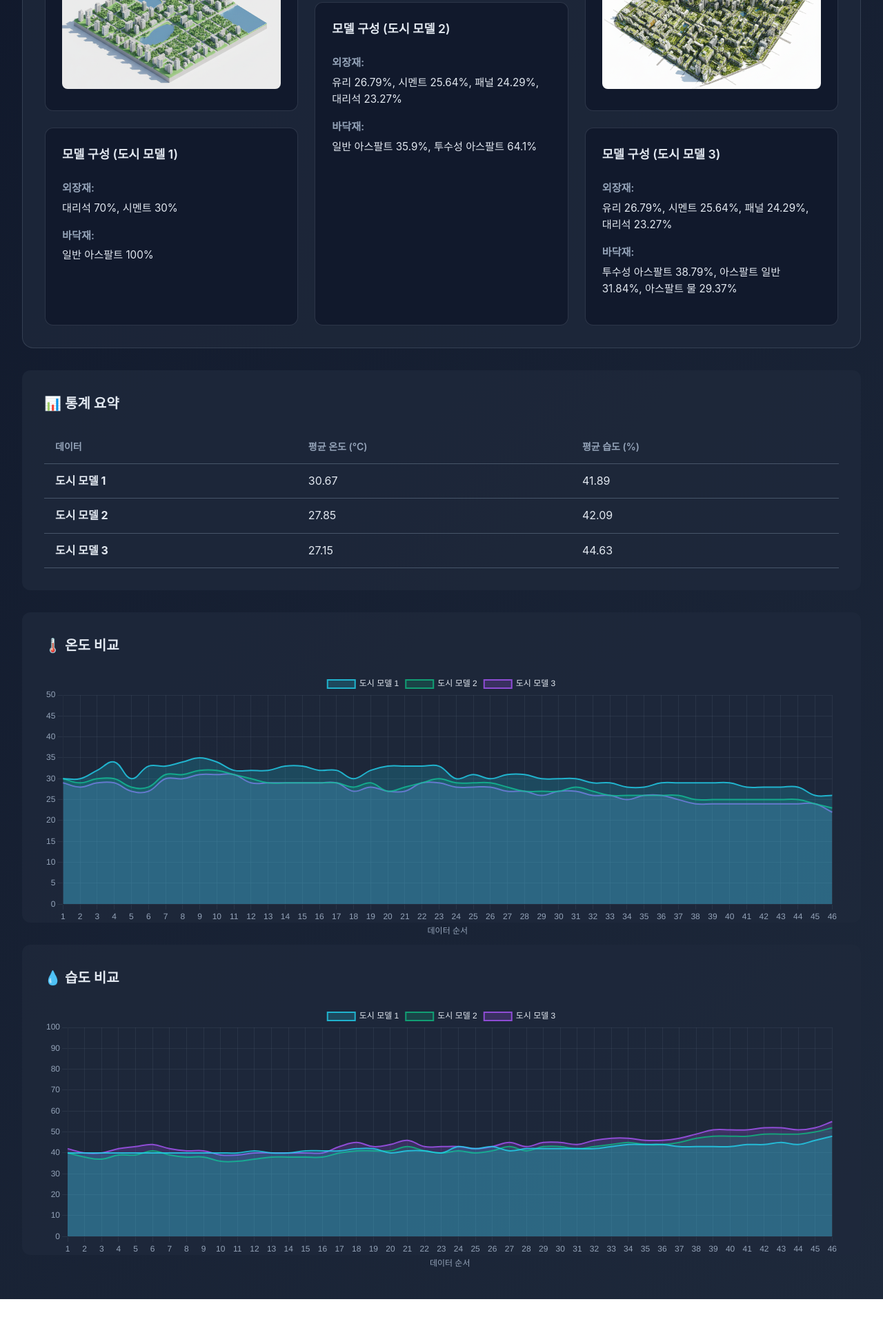
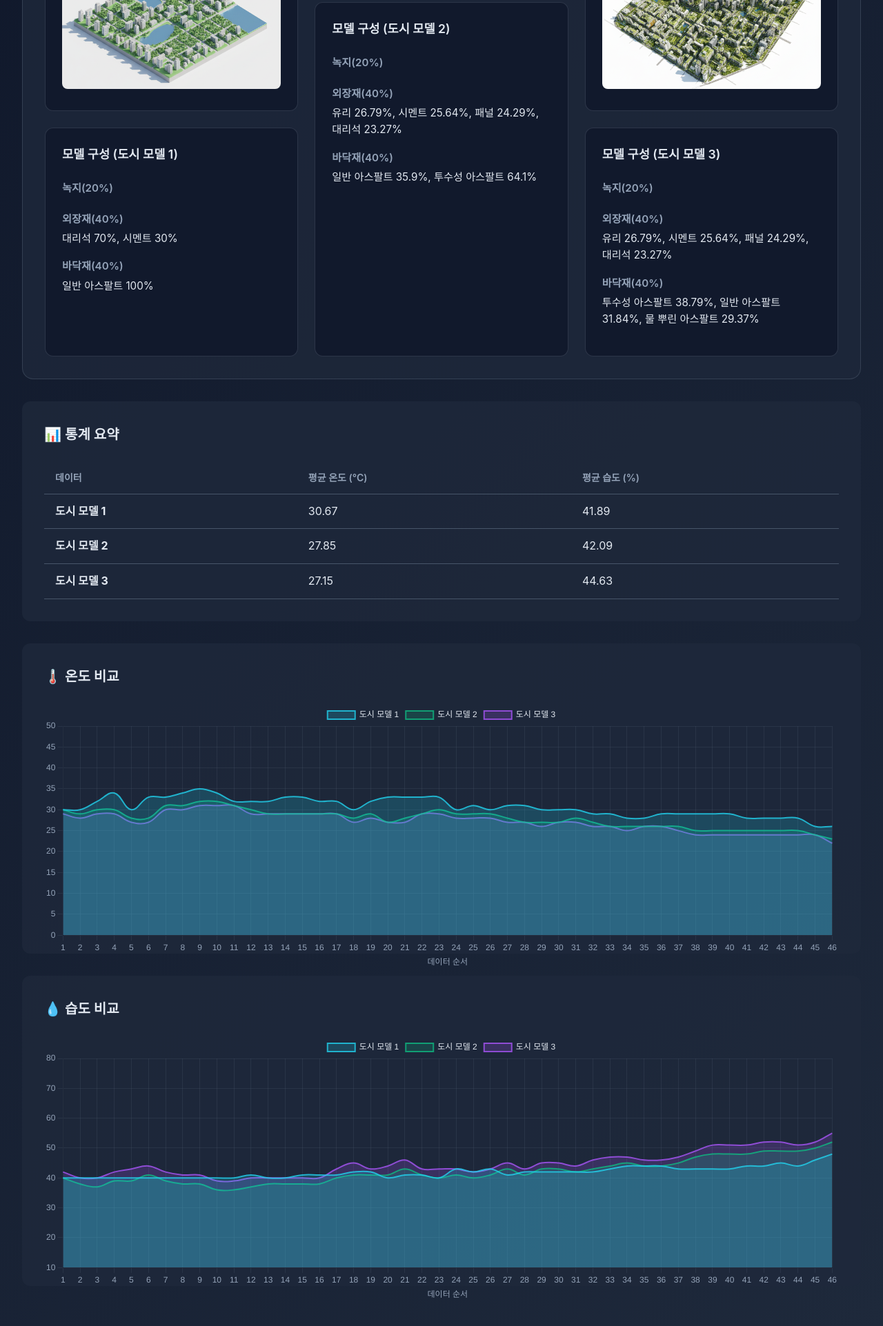
Before and after one commit to jsh05151/Heat-island, a plain HTML site: page index.html in a window 1280 px wide. Shown: the part 475-2398 px from the top of the page at 69% size. Before the commit the page ends 2359 px from the top, so only its background shows below. Drawn offline with nearby package versions, Linux system fonts and the light colour scheme.

Commit message:
Update index.html

```diff
--- a/index.html
+++ b/index.html
@@ -340,11 +340,15 @@
                         <div class="model-description-panel">
                             <div class="model-desc-title" id="modelDescTitle1">모델 구성</div>
                             <div class="model-desc-line">
-                                <span class="model-desc-label">외장재:</span>
+                                <span class="model-desc-label">녹지(20%)</span>
+                                <span id="modelDescGreenery1" class="model-desc-content"></span>
+                            </div>
+                            <div class="model-desc-line">
+                                <span class="model-desc-label">외장재(40%)</span>
                                 <span id="modelDescExterior1" class="model-desc-content">-</span>
                             </div>
                             <div class="model-desc-line">
-                                <span class="model-desc-label">바닥재:</span>
+                                <span class="model-desc-label">바닥재(40%)</span>
                                 <span id="modelDescPavement1" class="model-desc-content">-</span>
                             </div>
                         </div>
@@ -366,11 +370,15 @@
                         <div class="model-description-panel">
                             <div class="model-desc-title" id="modelDescTitle2">모델 구성</div>
                             <div class="model-desc-line">
-                                <span class="model-desc-label">외장재:</span>
+                                <span class="model-desc-label">녹지(20%)</span>
+                                <span id="modelDescGreenery2" class="model-desc-content"></span>
+                            </div>
+                            <div class="model-desc-line">
+                                <span class="model-desc-label">외장재(40%)</span>
                                 <span id="modelDescExterior2" class="model-desc-content">-</span>
                             </div>
                             <div class="model-desc-line">
-                                <span class="model-desc-label">바닥재:</span>
+                                <span class="model-desc-label">바닥재(40%)</span>
                                 <span id="modelDescPavement2" class="model-desc-content">-</span>
                             </div>
                         </div>
@@ -392,11 +400,15 @@
                         <div class="model-description-panel">
                             <div class="model-desc-title" id="modelDescTitle3">모델 구성</div>
                             <div class="model-desc-line">
-                                <span class="model-desc-label">외장재:</span>
+                                <span class="model-desc-label">녹지(20%)</span>
+                                <span id="modelDescGreenery3" class="model-desc-content"></span>
+                            </div>
+                            <div class="model-desc-line">
+                                <span class="model-desc-label">외장재(40%)</span>
                                 <span id="modelDescExterior3" class="model-desc-content">-</span>
                             </div>
                             <div class="model-desc-line">
-                                <span class="model-desc-label">바닥재:</span>
+                                <span class="model-desc-label">바닥재(40%)</span>
                                 <span id="modelDescPavement3" class="model-desc-content">-</span>
                             </div>
                         </div>
@@ -417,7 +429,7 @@
             <div id="singleSimulator" class="simulator-container">
                 <div class="control-panel">
                      <div class="dropdown-section">
-                        <label class="dropdown-label">건축 외장재</label>
+                        <label class="dropdown-label">건물 외장재</label>
                         <select class="dropdown" id="option1" onchange="updateSimulator()">
                             <option value="시멘트">시멘트</option>
                             <option value="대리석">대리석</option>
@@ -426,20 +438,29 @@
                         </select>
                     </div>
                     <div class="dropdown-section">
-                        <label class="dropdown-label">도로 포장재</label>
+                        <label class="dropdown-label">바닥재</label>
                         <select class="dropdown" id="option2" onchange="updateSimulator()">
-                            <option value="아스팔트(물)">아스팔트(물)</option>
+                            <option value="물 뿌린 아스팔트">물 뿌린 아스팔트</option>
                             <option value="아스팔트(일반)">아스팔트(일반)</option>
                             <option value="투수성 아스팔트">투수성 아스팔트</option>
                         </select>
                     </div>
+
+                    <div class="dropdown-section">
+                        <label class="dropdown-label">자연환경</label>
+                        <select class="dropdown" id="option3" onchange="updateSimulator()">
+                            <option value="호수">호수</option>
+                            <option value="없음">없음</option>
+                        </select>
+                    </div>
+
                     <div id="tempDisplay" class="temperature-display">
                         <div class="temperature-label">예상 온도</div>
                         <div class="temperature-value" id="temperatureValue">25.0°C</div>
                     </div>
                 </div>
                 <div class="display-panel">
-                    <img id="displayImage" src="img/wwo.png" alt="시멘트-아스팔트(물)" class="display-image">
+                    <img id="displayImage" src="img/wwo.png" alt="시멘트-물 뿌린 아스팔트-호수" class="display-image">
                 </div>
             </div>
 
@@ -612,19 +633,22 @@ Time,City_Temperature_Predicted,City_Humidity_Predicted
 `
         };
 
-        // 모델별 설명 데이터
+        // [수정됨] 모델별 설명 데이터 (녹지 항목 추가)
         const modelDescriptionData = {
             'model1': {
+                greenery: '', // [수정됨] 하이픈 제거
                 exterior: '대리석 70%, 시멘트 30%',
                 pavement: '일반 아스팔트 100%'
             },
             'model2': {
+                greenery: '', // [수정됨] 하이픈 제거
                 exterior: '유리 26.79%, 시멘트 25.64%, 패널 24.29%, 대리석 23.27%',
                 pavement: '일반 아스팔트 35.9%, 투수성 아스팔트 64.1%'
             },
             'model3': {
+                greenery: '', // [수정됨] 하이픈 제거
                 exterior: '유리 26.79%, 시멘트 25.64%, 패널 24.29%, 대리석 23.27%',
-                pavement: '투수성 아스팔트 38.79%, 아스팔트 일반 31.84%, 아스팔트 물 29.37%'
+                pavement: '투수성 아스팔트 38.79%, 일반 아스팔트 31.84%, 물 뿌린 아스팔트 29.37%'
             }
         };
 
@@ -669,9 +693,11 @@ Time,City_Temperature_Predicted,City_Humidity_Predicted
             updateCharts();
         }
 
+        // [수정됨] updatePanelContent 함수 (녹지 항목 업데이트 로직 추가)
         function updatePanelContent(index, modelKey) {
             const imgEl = document.getElementById(`modelImage${index}`);
             const titleEl = document.getElementById(`modelDescTitle${index}`);
+            const greeneryEl = document.getElementById(`modelDescGreenery${index}`); // 녹지 요소 선택
             const exteriorEl = document.getElementById(`modelDescExterior${index}`);
             const pavementEl = document.getElementById(`modelDescPavement${index}`);
 
@@ -681,13 +707,16 @@ Time,City_Temperature_Predicted,City_Humidity_Predicted
             if (descData && imgPath) {
                 imgEl.src = imgPath;
                 titleEl.textContent = `모델 구성 (${dataNames[modelKey]})`;
+                // [수정됨] 하이픈 대신 빈 문자열('')' 사용
+                greeneryEl.textContent = descData.greenery || ''; // 녹지 데이터 업데이트
                 exteriorEl.textContent = descData.exterior;
                 pavementEl.textContent = descData.pavement;
             } else {
                 imgEl.src = 'https://placehold.co/600x400/1e293b/94a3b8?text=Image+Not+Found'; // 기본 이미지
                 titleEl.textContent = '모델 구성';
-                exteriorEl.textContent = '-';
-                pavementEl.textContent = '-';
+                greeneryEl.textContent = ''; // 녹지 리셋
+                exteriorEl.textContent = '-'; // [수정됨] 기존 하이픈 유지
+                pavementEl.textContent = '-'; // [수정됨] 기존 하이픈 유지
             }
         }
 
@@ -853,8 +882,8 @@ Time,City_Temperature_Predicted,City_Humidity_Predicted
                         y: {
                             ticks: { color: textSecondaryColor },
                             grid: { color: 'rgba(71, 85, 105, 0.3)' },
-                            min: 0, // Y축 최소값 0
-                            max: metric === '온도' ? 50 : 100 // Y축 최대값 (온도 50, 습도 100)
+                            min: metric === '습도' ? 10 : 0, // [수정] 습도일 때 Y축 최소 10, 그 외 0
+                            max: metric === '온도' ? 50 : 80  // [수정] 온도일 때 50, 습도일 때 80
                         }
                     },
                     plugins: { legend: { labels: { color: textPrimaryColor } } }
@@ -864,27 +893,42 @@ Time,City_Temperature_Predicted,City_Humidity_Predicted
             csvChartInstances.push(newChart); // 배열에 추가
         }
 
-        // --- 시뮬레이터 섹션 (롤백됨) ---
+        // --- 시뮬레이터 섹션 ---
 
-        // [롤백] 'image' 속성 복원 및 img/ 경로 적용
+        // [수정됨] simulatorData: 요청하신 새 온도로 변경
         const simulatorData = {
-            '시멘트-아스팔트(물)': { temp: 35.89, image: 'img/wwo.png' },
-            '시멘트-아스팔트(일반)': { temp: 34.85, image: 'img/wwx.png' },
-            '시멘트-투수성 아스팔트': { temp: 28.19, image: 'img/wt.png' },
-            '대리석-아스팔트(물)': { temp: 38.49, image: 'img/dwo.png' },
-            '대리석-아스팔트(일반)': { temp: 37.45, image: 'img/dwx.png' },
-            '대리석-투수성 아스팔트': { temp: 30.79, image: 'img/dt.png' },
-            '유리-아스팔트(물)': { temp: 33.23, image: 'img/gwo.png' },
-            '유리-아스팔트(일반)': { temp: 32.19, image: 'img/gwx.png' },
-            '유리-투수성 아스팔트': { temp: 25.53, image: 'img/gt.png' },
-            '징크패널-아스팔트(물)': { temp: 36.77, image: 'img/jwo.png' },
-            '징크패널-아스팔트(일반)': { temp: 35.73, image: 'img/jwx.png' },
-            '징크패널-투수성 아스팔트': { temp: 29.07, image: 'img/jt.png' }
+            '시멘트-물 뿌린 아스팔트-없음': { temp: 28.08, image: 'img/wwo.png' },
+            '시멘트-물 뿌린 아스팔트)-호수': { temp: 26.08, image: 'img/wwo.png' },
+            '시멘트-아스팔트(일반)-없음': { temp: 28.92, image: 'img/wwx.png' },
+            '시멘트-아스팔트(일반)-호수': { temp: 26.92, image: 'img/wwx.png' },
+            '시멘트-투수성 아스팔트-없음': { temp: 25.02, image: 'img/wt.png' },
+            '시멘트-투수성 아스팔트-호수': { temp: 23.02, image: 'img/wt.png' },
+
+            '대리석-물 뿌린 아스팔트-없음': { temp: 29.67, image: 'img/dwo.png' },
+            '대리석-물 뿌린 아스팔트-호수': { temp: 27.67, image: 'img/dwo.png' },
+            '대리석-아스팔트(일반)-없음': { temp: 30.67, image: 'img/dwx.png' },
+            '대리석-아스팔트(일반)-호수': { temp: 28.67, image: 'img/dwx.png' },
+            '대리석-투수성 아스팔트-없음': { temp: 26.72, image: 'img/dt.png' },
+            '대리석-투수성 아스팔트-호수': { temp: 24.72, image: 'img/dt.png' },
+
+            '유리-물 뿌린 아스팔트-없음': { temp: 26.92, image: 'img/gwo.png' },
+            '유리-물 뿌린 아스팔트-호수': { temp: 24.92, image: 'img/gwo.png' }, // [수정됨] 쉼표 추가
+            '유리-아스팔트(일반)-없음': { temp: 27.9, image: 'img/gwx.png' },
+            '유리-아스팔트(일반)-호수': { temp: 25.9, image: 'img/gwx.png' },
+            '유리-투수성 아스팔트-없음': { temp: 24.0, image: 'img/gt.png' },
+            '유리-투수성 아스팔트-호수': { temp: 22.0, image: 'img/gt.png' },
+
+            '징크패널-물 뿌린 아스팔트-없음': { temp: 29.74, image: 'img/jwo.png' },
+            '징크패널-물 뿌린 아스팔트-호수': { temp: 27.74, image: 'img/jwo.png' },
+            '징크패널-아스팔트(일반)-없음': { temp: 30.64, image: 'img/jwx.png' },
+            '징크패널-아스팔트(일반)-호수': { temp: 28.64, image: 'img/jwx.png' },
+            '징크패널-투수성 아스팔트-없음': { temp: 26.74, image: 'img/jt.png' },
+            '징크패널-투수성 아스팔트-호수': { temp: 24.74, image: 'img/jt.png' }
         };
 
-        // [롤백] updateSimulator가 이미지를 그리도록 변경
+        // [이전 수정] updateSimulator가 3개의 드롭다운에서 값을 읽도록 변경
         function updateSimulator() {
-            const key = `${document.getElementById('option1').value}-${document.getElementById('option2').value}`;
+            const key = `${document.getElementById('option1').value}-${document.getElementById('option2').value}-${document.getElementById('option3').value}`;
             const data = simulatorData[key];
             if (!data) return;
 
@@ -921,22 +965,25 @@ Time,City_Temperature_Predicted,City_Humidity_Predicted
             }, 1000 / frameRate);
         }
 
+        // [이전 수정] 30.5도 이상을 기준으로 색상을 변경합니다.
         function updateTemperatureColor(element, temp) {
             let gradient;
-            if (temp < 28) gradient = 'linear-gradient(135deg, rgba(59, 130, 246, 0.2) 0%, rgba(96, 165, 250, 0.2) 100%)';
-            else if (temp < 32) gradient = 'linear-gradient(135deg, rgba(16, 185, 129, 0.2) 0%, rgba(52, 211, 153, 0.2) 100%)';
-            else if (temp < 36) gradient = 'linear-gradient(135deg, rgba(245, 158, 11, 0.2) 0%, rgba(251, 191, 36, 0.2) 100%)';
-            else gradient = 'linear-gradient(135deg, rgba(239, 68, 68, 0.2) 0%, rgba(248, 113, 113, 0.2) 100%)';
+            if (temp <= 26) { // 26도 이하: 진한 파란색
+                gradient = 'linear-gradient(135deg, rgba(59, 130, 246, 0.8) 0%, rgba(96, 165, 250, 0.8) 100%)';
+            } else if (temp < 30) { // 26초과 ~ 30미만: 녹색
+                gradient = 'linear-gradient(135deg, rgba(16, 185, 129, 0.2) 0%, rgba(52, 211, 153, 0.2) 100%)';
+            } else if (temp < 30.5) { // 30이상 ~ 30.5미만: 주황색
+                gradient = 'linear-gradient(135deg, rgba(245, 158, 11, 0.2) 0%, rgba(251, 191, 36, 0.2) 100%)';
+            } else { // 30.5도 이상: 진한 빨간색
+                gradient = 'linear-gradient(135deg, rgba(239, 68, 68, 0.8) 0%, rgba(248, 113, 113, 0.8) 100%)';
+            }
             element.style.background = gradient;
         }
 
-        // [삭제] 비교 모드 관련 변수/함수 제거
-
-        // [롤백] 갤러리 기능 복원
+        // [이전 수정] 갤러리 기능 (24개 아이템을 순환함)
         const galleryItems = Object.keys(simulatorData);
         let currentGalleryIndex = 0;
 
-        // [수정] 갤러리 클릭 이벤트 핸들러 (비교 모드 이미지도 포함)
         document.querySelectorAll('.display-image').forEach(img => img.addEventListener('click', (e) => {
             const altText = e.target.alt;
             const index = galleryItems.indexOf(altText);
@@ -966,7 +1013,9 @@ Time,City_Temperature_Predicted,City_Humidity_Predicted
             const key = galleryItems[currentGalleryIndex];
             const data = simulatorData[key];
             document.getElementById('galleryImage').src = data.image; // 이미지 경로 설정
-            document.getElementById('galleryTitle').textContent = key.replace('-', ' + ');
+
+            // [이전 수정] 3개 변수 모두 표시되도록 .replace(/-/g, ' + ') 사용
+            document.getElementById('galleryTitle').textContent = key.replace(/-/g, ' + ');
             document.getElementById('galleryTemp').textContent = `${data.temp.toFixed(1)}°C`;
         }
 
@@ -988,9 +1037,8 @@ Time,City_Temperature_Predicted,City_Humidity_Predicted
             updatePanelContent(3, document.getElementById('data3Select').value);
             updateCharts();
 
-            // 시뮬레이터 초기화 (이미지)
+            // 시뮬레이터 초기화
             updateSimulator();
-            // [삭제] updateComparison(); 제거
         }
 
         window.addEventListener('DOMContentLoaded', initialize);
```
